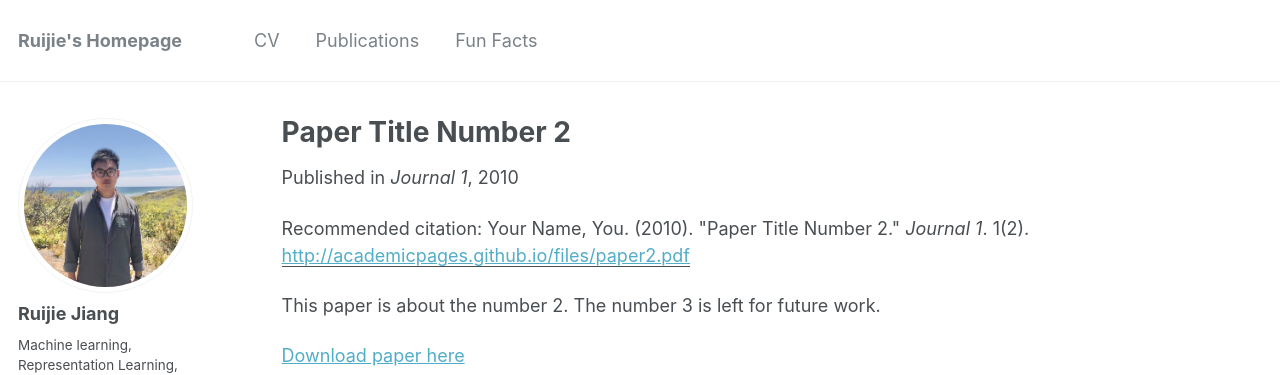
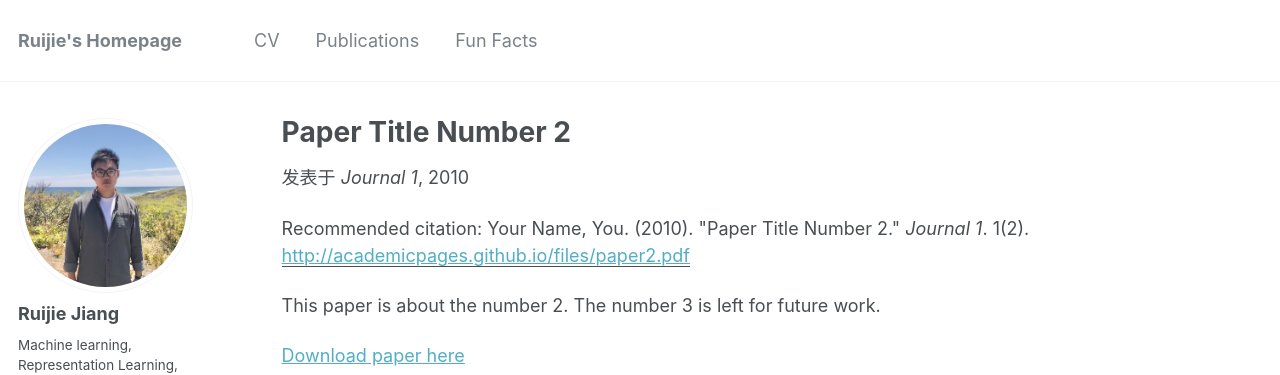
Before and after one commit to rjiang03/ruijie.github.io, a Jekyll site: the page built from _publications/2010-10-01-paper-title-number-2.md, in a window 1280 px wide. Shown: the top 375 px of the page. Built offline with Jekyll 4.4.1, drawn with Linux system fonts in a browser that asks for light colours.

Commit message:
Update single.html
new charreplace for author

```diff
--- a/_layouts/single.html
+++ b/_layouts/single.html
@@ -37,7 +37,7 @@ layout: default
         {% if page.collection == 'teaching' %}
           <p> {{ page.type }}, <i>{{ page.venue }}</i>, {{ page.date | default: "1900-01-01" | date: "%Y" }} </p>
         {% elsif page.venue and page.date %}
-          <p>Published in <i>{{ page.venue }}</i>, {{ page.date | default: "1900-01-01" | date: "%Y" }} </p>
+          <p>{{ page.charreplace | default: "Published in" }} <i>{{ page.venue }}</i>, {{ page.date | default: "1900-01-01" | date: "%Y" }} </p>
         {% elsif page.date %}
           <p class="page__date"><strong><i class="fa fa-fw fa-calendar" aria-hidden="true"></i> {{ site.data.ui-text[site.locale].date_label | default: "Published:" }}</strong> <time datetime="{{ page.date | date_to_xmlschema }}">{{ page.date | default: "1900-01-01" | date: "%B %d, %Y" }}</time></p>
         {% endif %}
```
